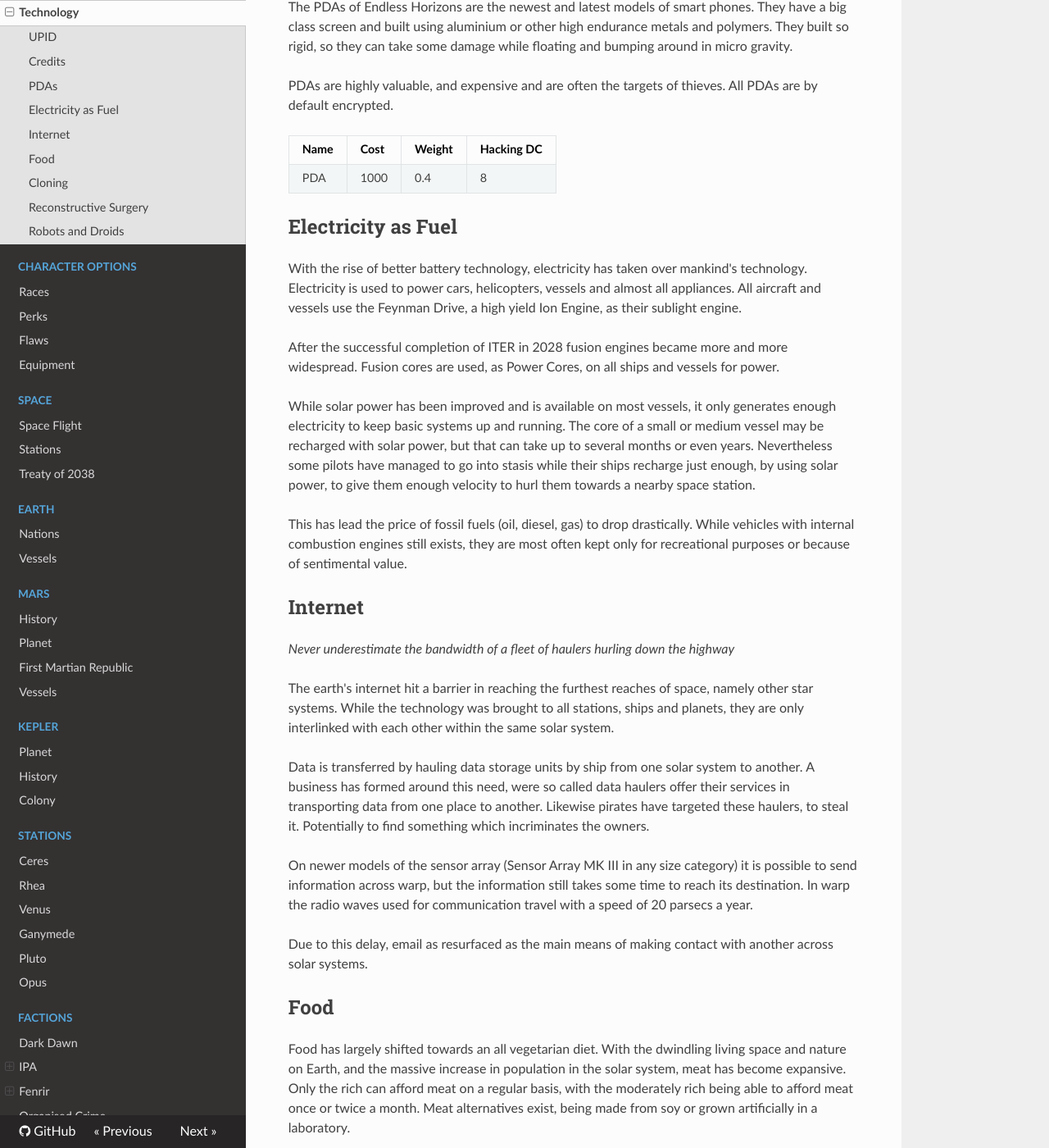
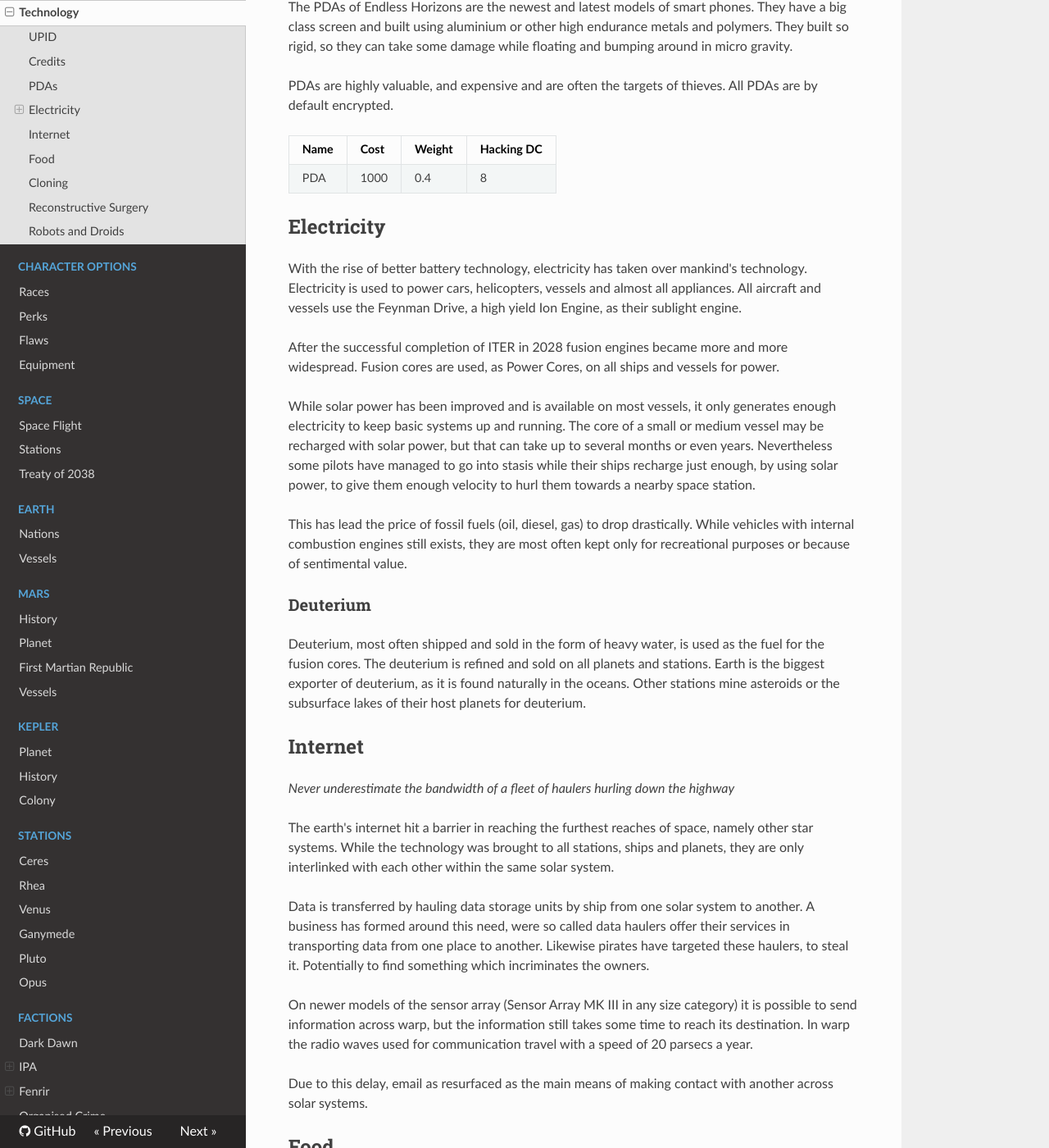
Before and after one commit to ehrpg/lastdescent, an MkDocs documentation site: the page built from docs/technology.md, in a window 1280 px wide and 1400 px high, scrolled down 931 px. Shown: the whole window at 82% size. Built offline with MkDocs 1.6.1, drawn with Linux system fonts in a browser that asks for light colours; nearby versions of some CDN libraries; old or Windows-style settings are respelled for this version of MkDocs.

Commit message:
Fix fuel

```diff
--- a/docs/technology.md
+++ b/docs/technology.md
@@ -48,7 +48,7 @@ All PDAs are by default encrypted.
 |-------|------|--------|-------------
 | PDA   | 1000 | 0.4    | 8
 
-## Electricity as Fuel
+## Electricity
 
 With the rise of better battery technology, electricity has taken over mankind's
 technology. Electricity is used to power cars, helicopters, vessels and almost
@@ -69,6 +69,14 @@ to give them enough velocity to hurl them towards a nearby space station.
 This has lead the price of fossil fuels (oil, diesel, gas) to drop drastically.
 While vehicles with internal combustion engines still exists, they are most
 often kept only for recreational purposes or because of sentimental value.
+
+### Deuterium
+
+Deuterium, most often shipped and sold in the form of heavy water, is used as
+the fuel for the fusion cores. The deuterium is refined and sold on all planets
+and stations. Earth is the biggest exporter of deuterium, as it is found
+naturally in the oceans. Other stations mine asteroids or the subsurface lakes
+of their host planets for deuterium.
 
 ## Internet
 
```
